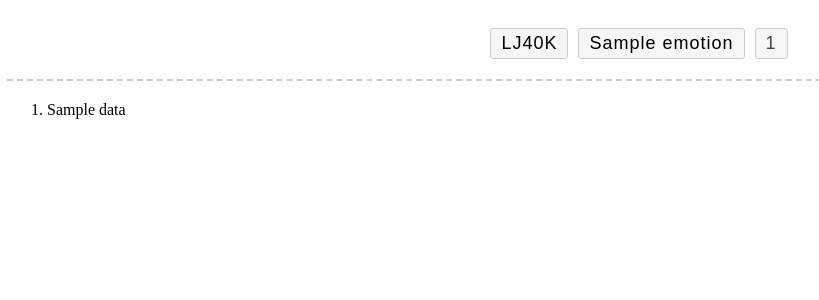
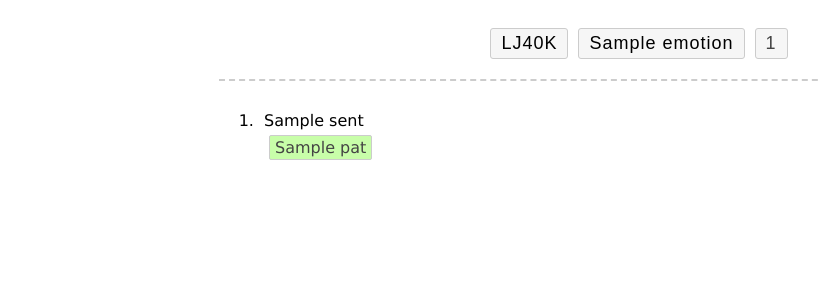
Before and after one commit to AcademiaSinicaNLPLab/emotion-web, a Flask app: template templates/document.html in a window 1280 px wide. Shown: the top 300 px of the page, without its empty margins (1-820 px from the left). Run offline with Flask 2, Linux system fonts and the light colour scheme; the template is opened without the code that fills it: most values are stand-ins (such as "Sample title", 1, 10 or a date in 2020); parts of the project's set-up code (start-up, migrations or seed data) failed here and were passed over.

Commit message:
modify style

```diff
--- a/server.py
+++ b/server.py
@@ -12,6 +12,9 @@ def docID_index(emotion):
 
 @app.route('/<emotion>/<int:ldocID>/')
 def document(emotion, ldocID):
+	# data =
+	# sent, pat_list for sent, pat_lst in data:
+
 	return render_template( 'document.html', emotion=emotion, ldocID=ldocID, data=fetch_mongo.sp_pairs(emotion, ldocID) )
 
 
--- a/static/css/main.css
+++ b/static/css/main.css
@@ -39,9 +39,9 @@
 	text-align: center;
 }
 
-.sent {
+/*.sent {
 	cursor: pointer;
-}
+}*/
 .pat {
 	color: blue;
 }
@@ -108,3 +108,65 @@ div.content-wrap {
 .theme-0 {
 	background: #E4FFDD;
 }
+
+.sent-wrap {
+	width: 100%;
+	min-height: 32px;
+	background: none;
+	margin-bottom: 2px;
+	font-size: 16px;
+	font-family: Verdana, sans-serif;
+	padding: 5px;
+
+	/*opacity: 0.9;*/
+}
+.sent-wrap:hover {
+	background: #f5f5f5;
+	/*opacity: 1.0;*/
+}
+.sent {
+	margin: 5px auto;
+}
+
+.pat {
+	padding: 2px 5px;
+	border-radius: 2px;
+	margin: 0 0 5px 5px;
+	color: #444;
+	display: inline-block;
+}
+.pat:nth-child(odd) {
+	background: #c8fea9;
+	border: 1px solid #ccc;
+}
+.pat:nth-child(even) {
+	background: #fdfeaf;
+	border: 1px solid #ccc;
+}
+
+/*.control-wrap {
+	width: 100%;
+	height: 32px;
+	text-align: right;
+}
+.control-wrap .btn {
+	display: inline-block;
+	text-align: left;
+	background: #ccc;
+	margin-left: 4px;
+	padding: 3px 3px 3px 12px;
+	width: 48px;
+	position: relative;
+}
+.btn span {
+	border: 1px solid #999;
+	background: white;
+	width: 14px;
+	height: 14px;
+	position: absolute;
+	left: 0;
+	border-radius: 4px;
+	line-height: 15px;
+	font-size: 12px;
+	font-family: sans-serif, fantasy;
+}*/
--- a/templates/document.html
+++ b/templates/document.html
@@ -1,17 +1,29 @@
 {% extends "layout.html" %}
 
 {% block content %}
+<div class="content-wrap">
 	<div class="info-wrap">
 		<div class="info"><a href="/">LJ40K</a></div>
 		<div class="info"><a href="/{{ emotion }}">{{ emotion }}</a></div>
 		<div class="info">{{ ldocID }}</div>
 	</div>
+<!-- 	<div class="control-wrap">
+		<div class="btn"><span>v</span>auto</div>
+		<div class="btn"><span>v</span>hide</div>
+		<div class="btn"><span>v</span>show</div>
+	</div> -->
 	<ol type='1'>
-	{% for e, d in data %}
+		{% for sent, pats in data %}
 			<li class="sent-wrap">
-			<div class="sent">{{ e }}</div>
-			<span class="pat hide">{{ d }}</span>
+				<div class="sent">{{ sent }}</div>
+				<div class="pats">
+				{% for pat in pats %}
+					<div class="pat">{{ pat }}</div>
+				{% endfor %}
+				</div>
+
 			</li>
 		{% endfor %}
 	</ol>
+</div>
 {% endblock %}
```
Lines whose indentation alone changed are shown as unchanged.
